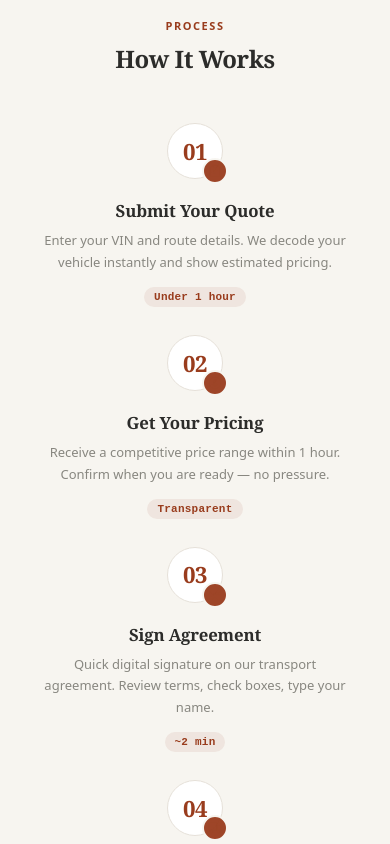
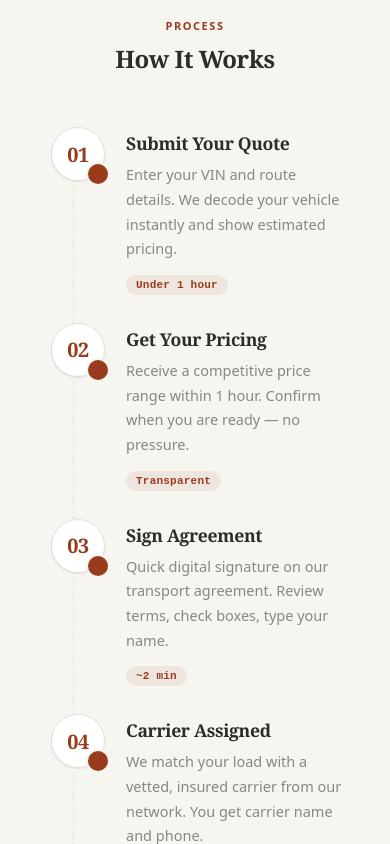
Before and after one commit to sergiivorotyntsev/Y7-WEBSITE, a React (Vite) app: page / in a window 390 px wide. Shown: the part 2240-3084 px from the top of the page. Built offline with nearby package versions, Linux system fonts and the light colour scheme; no server answers.

Commit message:
[HOTFIX-UX-2] fix: HowItWorks spacing and readability — vertical timeline

```diff
--- a/src/components/HowItWorks.jsx
+++ b/src/components/HowItWorks.jsx
@@ -40,13 +40,17 @@ export default function HowItWorks() {
       <div className={styles.steps}>
         {STEPS.map((step, i) => (
           <div key={step.title} className={styles.step} style={{ '--i': i }}>
+            <div className={styles.numWrap}>
               <div className={styles.num}>
                 {String(i + 1).padStart(2, '0')}
                 <span className={styles.numIconOverlay}>{step.icon}</span>
               </div>
+            </div>
+            <div className={styles.content}>
               <h3 className={styles.title}>{step.title}</h3>
               <p className={styles.desc}>{step.desc}</p>
               <span className={styles.stat}>{step.stat}</span>
+            </div>
           </div>
         ))}
       </div>
--- a/src/components/HowItWorks.module.css
+++ b/src/components/HowItWorks.module.css
@@ -1,69 +1,52 @@
-/* HowItWorks — horizontal numbered step flow with dashed connectors. */
+/* HowItWorks — vertical timeline: number on left, content on right,
+   dashed vertical connector running down the line of medallions. */
 
 .wrap {
-  max-width: 1200px;
+  max-width: 720px;
   margin: 0 auto;
+  padding: 0 24px;
 }
 
 .steps {
-  display: grid;
-  grid-template-columns: repeat(5, 1fr);
+  position: relative;
+  display: flex;
+  flex-direction: column;
   gap: 0;
-  position: relative;
-}
-
-@media (max-width: 960px) {
-  .steps {
-    grid-template-columns: repeat(auto-fit, minmax(200px, 1fr));
-    gap: 32px 24px;
-  }
-}
-
-@media (max-width: 520px) {
-  .steps {
-    grid-template-columns: 1fr;
-    gap: 28px;
-  }
 }
 
 .step {
   position: relative;
-  padding: 0 16px;
-  text-align: center;
+  display: grid;
+  grid-template-columns: 80px 1fr;
+  gap: 24px;
+  padding: 4px 0 28px;
+  align-items: start;
   transition: transform var(--transition-normal, 250ms ease-out);
 }
 
-/* Dashed connector line between steps (not after the last) */
-.step:not(:last-child)::after {
+/* Vertical dashed connector runs from this step's medallion bottom down to
+   the next step. Using ::before on the step (not after) keeps it above the
+   medallion of the NEXT step visually. */
+.step:not(:last-child)::before {
   content: '';
   position: absolute;
-  top: 28px;
-  left: calc(50% + 36px);
-  right: calc(-50% + 36px);
-  height: 0;
-  border-top: 1.5px dashed var(--border, #e5e0d8);
+  left: 34px;
+  top: 72px;
+  bottom: -4px;
+  width: 0;
+  border-left: 1.5px dashed var(--border, #e5e0d8);
   z-index: 0;
 }
 
-@media (max-width: 960px) {
-  /* Hide connectors on multi-row grid */
-  .step:not(:last-child)::after {
-    display: none;
-  }
-}
-
 @media (hover: hover) {
-  .step:hover {
-    transform: translateY(-4px);
-  }
   .step:hover .num {
     background: var(--accent, #993C1D);
     color: #fff;
     border-color: var(--accent, #993C1D);
-    transform: scale(1.06);
+    transform: scale(1.04);
   }
-  .step:hover .desc {
-    color: var(--text, #2C2C2A);
+  .step:hover .title {
+    color: var(--accent, #993C1D);
   }
 }
 
@@ -71,23 +54,29 @@
    NUMBER MEDALLION
    ===================================================================== */
 
+.numWrap {
+  position: relative;
+  z-index: 1;
+  display: flex;
+  justify-content: center;
+}
+
 .num {
   position: relative;
-  z-index: 1;
-  width: 56px;
-  height: 56px;
-  margin: 0 auto 20px;
+  width: 68px;
+  height: 68px;
   border-radius: 50%;
   background: var(--bg-card, #fff);
   border: 1.5px solid var(--border, #e5e0d8);
   color: var(--accent, #993C1D);
   font-family: var(--font-serif, Georgia, serif);
-  font-size: 1.4rem;
+  font-size: 1.6rem;
   font-weight: 700;
   display: flex;
   align-items: center;
   justify-content: center;
   letter-spacing: -0.02em;
+  box-shadow: var(--shadow-sm, 0 1px 3px rgba(0,0,0,0.04), 0 1px 2px rgba(0,0,0,0.06));
   transition:
     background-color var(--transition-normal, 250ms ease-out),
     color var(--transition-normal, 250ms ease-out),
@@ -100,8 +89,8 @@
   position: absolute;
   bottom: -6px;
   right: -6px;
-  width: 26px;
-  height: 26px;
+  width: 28px;
+  height: 28px;
   border-radius: 50%;
   background: var(--accent, #993C1D);
   color: #fff;
@@ -109,25 +98,35 @@
   align-items: center;
   justify-content: center;
   border: 2px solid var(--bg, #F7F5F0);
-  opacity: 0.95;
+}
+
+/* =====================================================================
+   CONTENT
+   ===================================================================== */
+
+.content {
+  padding-top: 10px;
+  min-width: 0;
 }
 
 .title {
   font-family: var(--font-serif, Georgia, serif);
-  font-size: 1.05rem;
+  font-size: 1.2rem;
   font-weight: 700;
   color: var(--text, #2C2C2A);
-  letter-spacing: -0.01em;
+  letter-spacing: -0.02em;
+  line-height: 1.2;
   margin: 0 0 8px;
+  transition: color var(--transition-fast, 150ms ease-out);
 }
 
 .desc {
   font-family: var(--font-sans, system-ui);
-  font-size: 13px;
+  font-size: 14.5px;
   color: var(--text-muted, #888780);
-  line-height: 1.65;
+  line-height: 1.7;
   margin: 0 0 10px;
-  transition: color var(--transition-normal, 250ms ease-out);
+  max-width: 540px;
 }
 
 .stat {
@@ -142,7 +141,10 @@
   letter-spacing: 0.02em;
 }
 
-/* Staggered entrance */
+/* =====================================================================
+   STAGGERED ENTRANCE — opacity only to avoid conflict with hover
+   ===================================================================== */
+
 @media (prefers-reduced-motion: no-preference) {
   .step {
     opacity: 0;
@@ -152,6 +154,37 @@
 }
 
 @keyframes hiwStepIn {
-  from { opacity: 0; transform: translateY(10px); }
-  to { opacity: 1; transform: translateY(0); }
+  from { opacity: 0; }
+  to { opacity: 1; }
 }
+
+/* =====================================================================
+   MOBILE — tighter layout
+   ===================================================================== */
+
+@media (max-width: 520px) {
+  .step {
+    grid-template-columns: 60px 1fr;
+    gap: 18px;
+    padding-bottom: 24px;
+  }
+  .step:not(:last-child)::before {
+    left: 25px;
+    top: 62px;
+  }
+  .num {
+    width: 54px;
+    height: 54px;
+    font-size: 1.25rem;
+  }
+  .numIconOverlay {
+    width: 24px;
+    height: 24px;
+  }
+  .content {
+    padding-top: 6px;
+  }
+  .title {
+    font-size: 1.1rem;
+  }
+}
```
Lines whose indentation alone changed are shown as unchanged.
